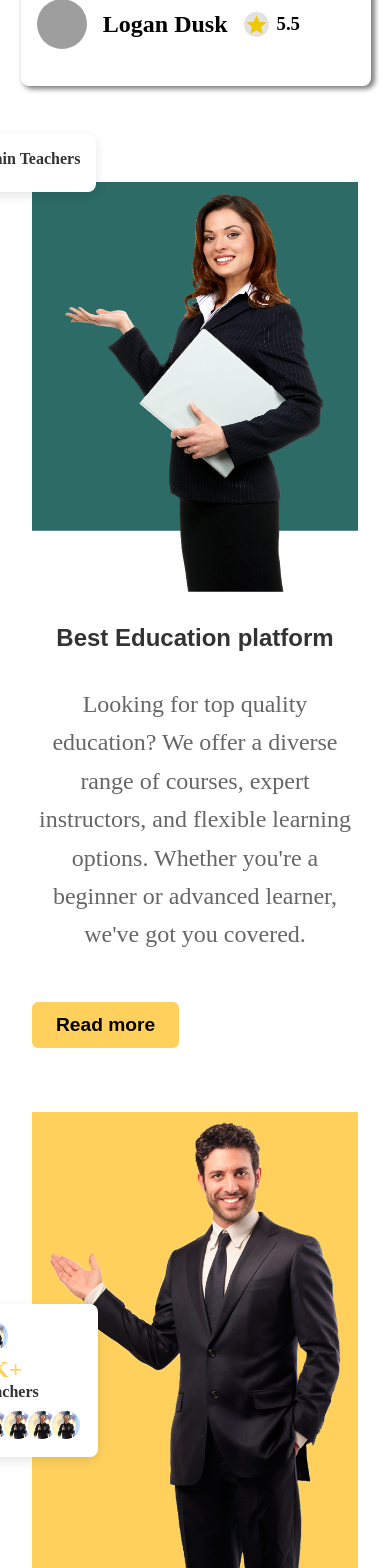
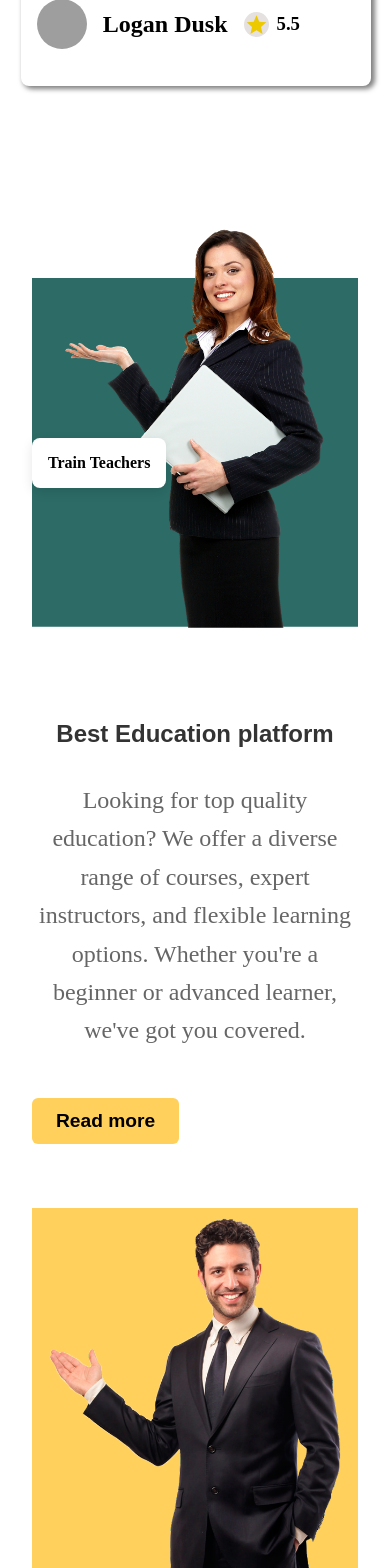
Before and after one commit to Chiekjowk/learning-page, a React (Vite) app: page / in a window 390 px wide. Shown: the part 1900-3468 px from the top of the page. Built offline with nearby package versions, Linux system fonts and the light colour scheme; grey boxes are pictures that could not be loaded; the HTML template or start-up script is replaced by a standard one.

Commit message:
worked on the responsiveness of section 5,6,7 again

```diff
--- a/src/component/section4/Section4.css
+++ b/src/component/section4/Section4.css
@@ -1,4 +1,5 @@
-education-sections {
+.education-sections {
+  margin-top: 4rem;
   padding: 2rem 0;
 }
 
@@ -57,6 +58,7 @@ body {
 .main-image1 {
   position: relative;
   z-index: 2;
+  bottom: 155px;
   max-width: 80%;
   height: auto;
 }
@@ -69,13 +71,30 @@ body {
 }
 
 .info-card {
+  display: flex;
+  flex-direction: column;
   align-items: center;
   justify-content: center;
   position: absolute;
-  bottom: 400px;
+  bottom: 650px;
   left: -70px;
   background: white;
-  padding: 1rem;
+  padding: 2rem;
+  border-radius: 8px;
+  box-shadow: 0 4px 12px rgba(0, 0, 0, 0.1);
+  z-index: 3;
+}
+
+.info-card-1 {
+  display: flex;
+  flex-direction: column;
+  align-items: center;
+  justify-content: center;
+  position: absolute;
+  bottom: 350px;
+  left: -70px;
+  background: white;
+  padding: 2rem;
   border-radius: 8px;
   box-shadow: 0 4px 12px rgba(0, 0, 0, 0.1);
   z-index: 3;
@@ -163,6 +182,14 @@ body {
   .content h2 {
     font-size: 1.75rem;
   }
+  .info-card {
+    bottom: 200px;
+    left: 0px;
+  }
+  .main-image1 {
+    bottom: 60px;
+  }
+
 }
 
 /* Mobile Responsive */
@@ -193,4 +220,31 @@ body {
   .main-image {
     max-width: 100%;
   }
+
 }
+@media (max-width: 500px){
+  .info-card {
+    padding: 1rem;
+    bottom: 200px;
+    left: 0px;
+  }
+  .info-card-1 {
+    padding: 1rem;
+    bottom: 200px;
+    left: 0px;
+  }
+  .main-image1 {
+    bottom: 80px;
+
+  }
+
+
+}
+@media (max-width: 400px){
+  .main-image1 {
+    bottom: 60px;
+
+  }
+
+
+}
--- a/src/component/section4/Section4.jsx
+++ b/src/component/section4/Section4.jsx
@@ -9,11 +9,11 @@ export default function Section4() {
       {/* First Section - Lady */}
       <section className="education-section lady-section">
         <div className="image-container">
-          <div className="background-shape green"></div>
-          <img src={lady} alt="Teacher" className="main-image1" />
-          <div className="info-card lady">
+          <div className="background-shape green">
+          </div>
+            <img src={lady} alt="Teacher" className="main-image1" />
+          <div className="info-card-1 lady">
             <h4>Train Teachers</h4>
-            <div className="avatar-group"></div>
           </div>
         </div>
         <div className="content">
--- a/src/component/section5/Section5.css
+++ b/src/component/section5/Section5.css
@@ -1,3 +1,6 @@
+.bg-m{
+    padding: 2rem 1rem;
+}
 .cards {
     position: relative;
     padding: 30px var(--main-padding);
```
